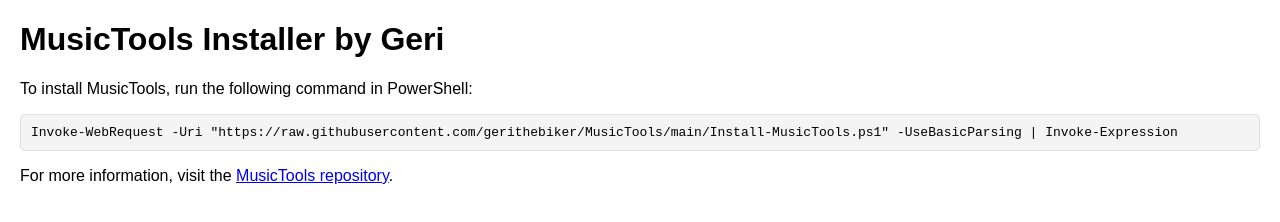
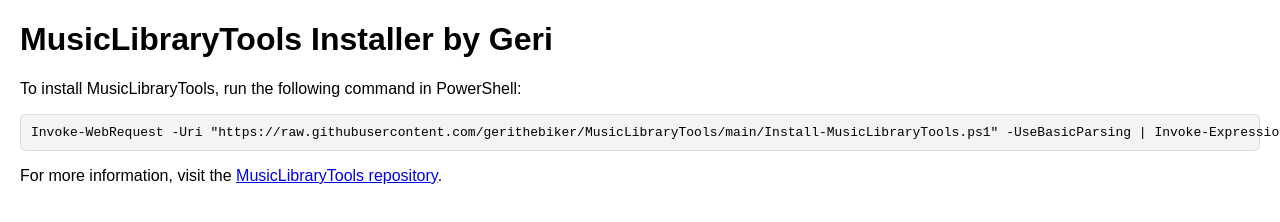
Before and after one commit to gerithebiker/MusicLibraryTools, a plain HTML site: page docs/index.html in a window 1280 px wide. Drawn offline with Linux system fonts and the light colour scheme.

Commit message:
Renamed the the tools to 'MusicLibraryTools'

```diff
--- a/docs/index.html
+++ b/docs/index.html
@@ -3,7 +3,7 @@
 <head>
     <meta charset="UTF-8">
     <meta name="viewport" content="width=device-width, initial-scale=1.0">
-    <title>MusicTools Installer by Geri</title>
+    <title>MusicLibraryTools Installer by Geri</title>
     <style>
         body {
             font-family: Arial, sans-serif;
@@ -18,9 +18,9 @@
     </style>
 </head>
 <body>
-    <h1>MusicTools Installer by Geri</h1>
-    <p>To install MusicTools, run the following command in PowerShell:</p>
-    <pre>Invoke-WebRequest -Uri "https://raw.githubusercontent.com/gerithebiker/MusicTools/main/Install-MusicTools.ps1" -UseBasicParsing | Invoke-Expression</pre>
-    <p>For more information, visit the <a href="https://github.com/gerithebiker/MusicTools" target="_blank">MusicTools repository</a>.</p>
+    <h1>MusicLibraryTools Installer by Geri</h1>
+    <p>To install MusicLibraryTools, run the following command in PowerShell:</p>
+    <pre>Invoke-WebRequest -Uri "https://raw.githubusercontent.com/gerithebiker/MusicLibraryTools/main/Install-MusicLibraryTools.ps1" -UseBasicParsing | Invoke-Expression</pre>
+    <p>For more information, visit the <a href="https://github.com/gerithebiker/MusicLibraryTools" target="_blank">MusicLibraryTools repository</a>.</p>
 </body>
 </html>
```
Also changed, not shown: index.html (+6 -6 lines), 10 other files.
